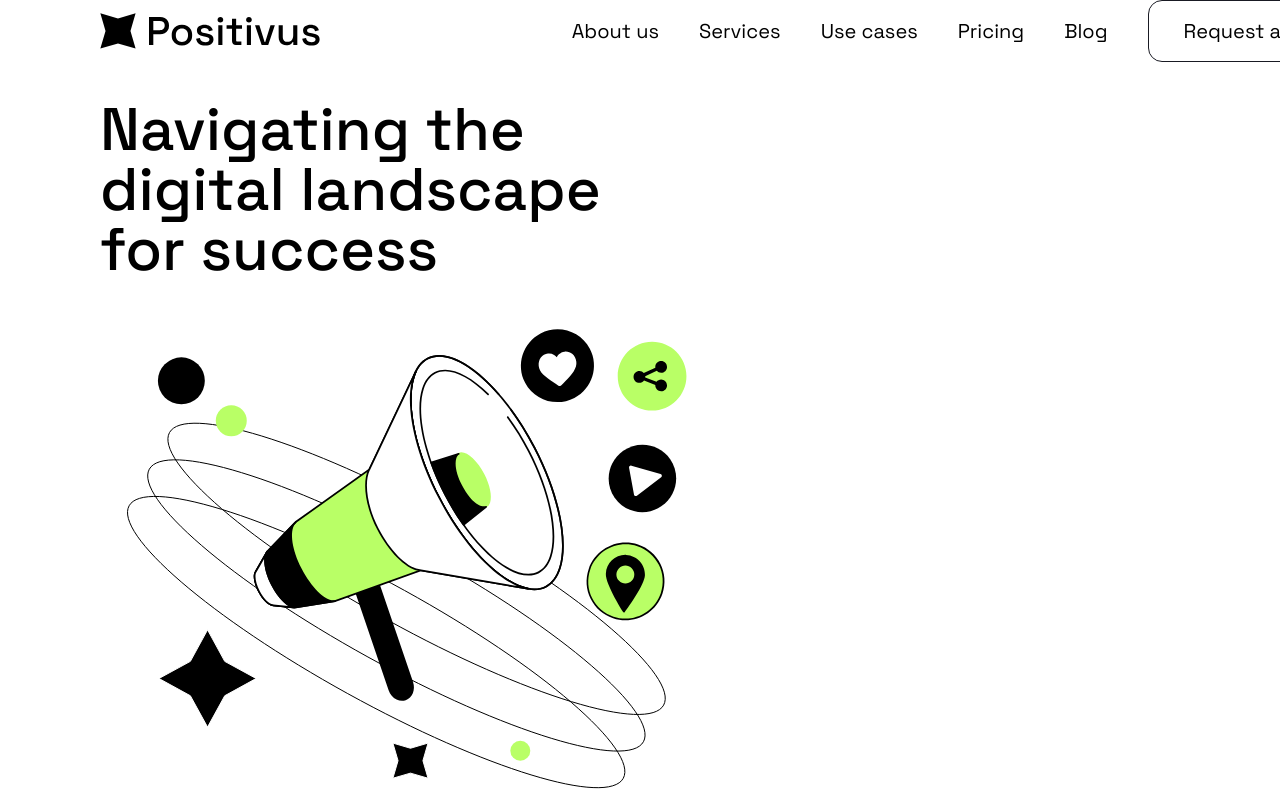
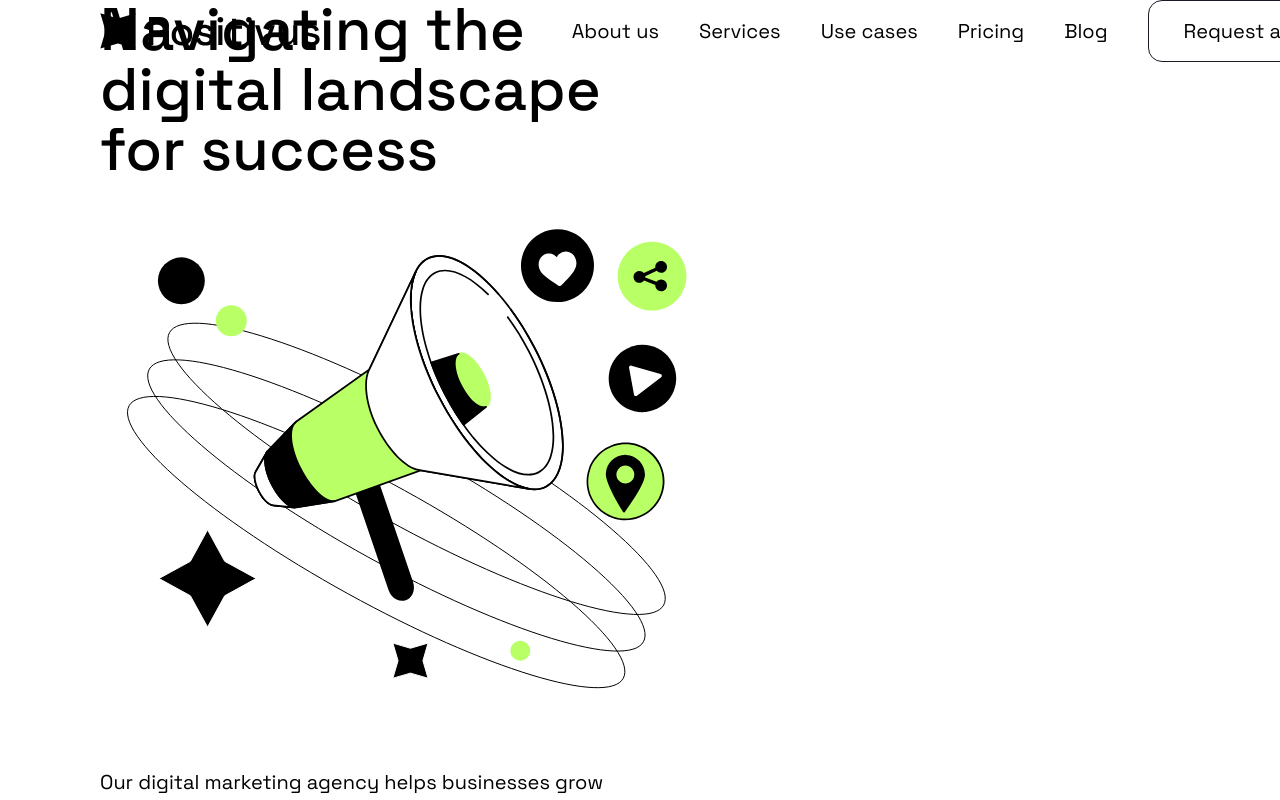
Before and after one commit to priyanshsao/positivus, a React (Vite) app: page / in a window 1280 px wide. Shown: the top 800 px of the page. Built offline with nearby package versions, Linux system fonts and the light colour scheme.

Commit message:
modified hero section for h-screen

```diff
--- a/src/App.jsx
+++ b/src/App.jsx
@@ -103,7 +103,7 @@ function App() {
             <div className="space-y-4 items-center">
             <p className="header-element-p">Our digital marketing agency helps businesses grow and succeed online through a range of services including SEO, PPC, social media marketing, and content creation.</p>
             <div className="hero-btn">
-              <p className="text-h4-mob text-center">Book a consultation</p>
+              <p className="text-h4-mob sm:text-h3 font-regular text-center">Book a consultation</p>
             </div>
             </div>
           </div>
--- a/src/index.css
+++ b/src/index.css
@@ -124,9 +124,9 @@
          flex-col
          gap-12 sm:gap-20 lg:gap-17.5
          col-span-full
-         pt-20.5 sm:pt-25
-         h-[screen] md:h-fit
+
          items-center md:items-start
+         justify-center
    }
 
    .hero-svg{
@@ -139,8 +139,7 @@
       @apply
          flex
          flex-col md:flex-row
-         sm:gap-14 md:gap-6
-         h-fit
+          md:h-fit
          justify-center md:justify-between
          items-center
          max-w-[472px] sm:max-w-none sm:w-full
@@ -150,7 +149,10 @@
       @apply
          flex
          flex-col
-         justify-between gap-5 sm:gap-14 md:gap-3 lg:gap-9
+         pt-20.5 sm:pt-25 md:pt-0
+         pb-10
+         h-screen md:h-fit
+         justify-between gap-5 sm:gap-8 md:gap-3 lg:gap-9
          md:w-[326px] lg:w-133
    }
 
@@ -164,7 +166,7 @@
    .header-element-p{
       @apply
          font-regular
-         text-p-mob sm:text-[32px] md:text-[16px] lg:text-[20px]
+         text-p-mob sm:text-h3-mob md:text-[16px] lg:text-[20px]
          sm:leading-10 md:leading-5 lg:leading-7
          text-center sm:text-center md:text-start
          text-black
```
